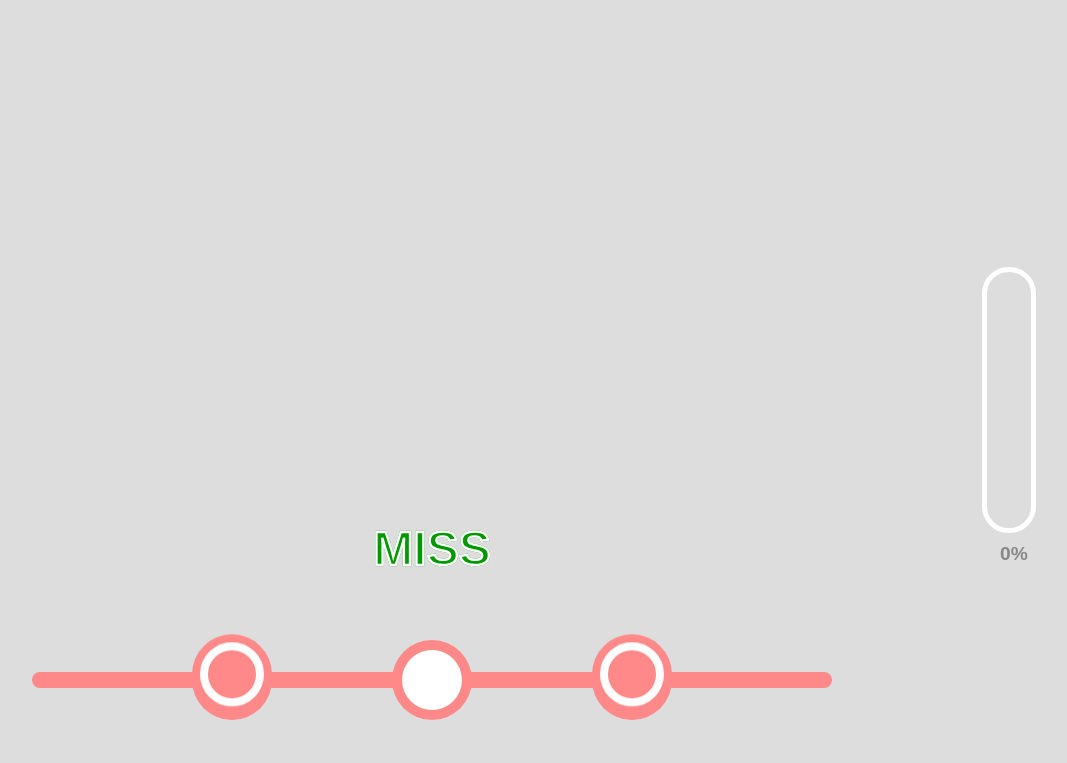
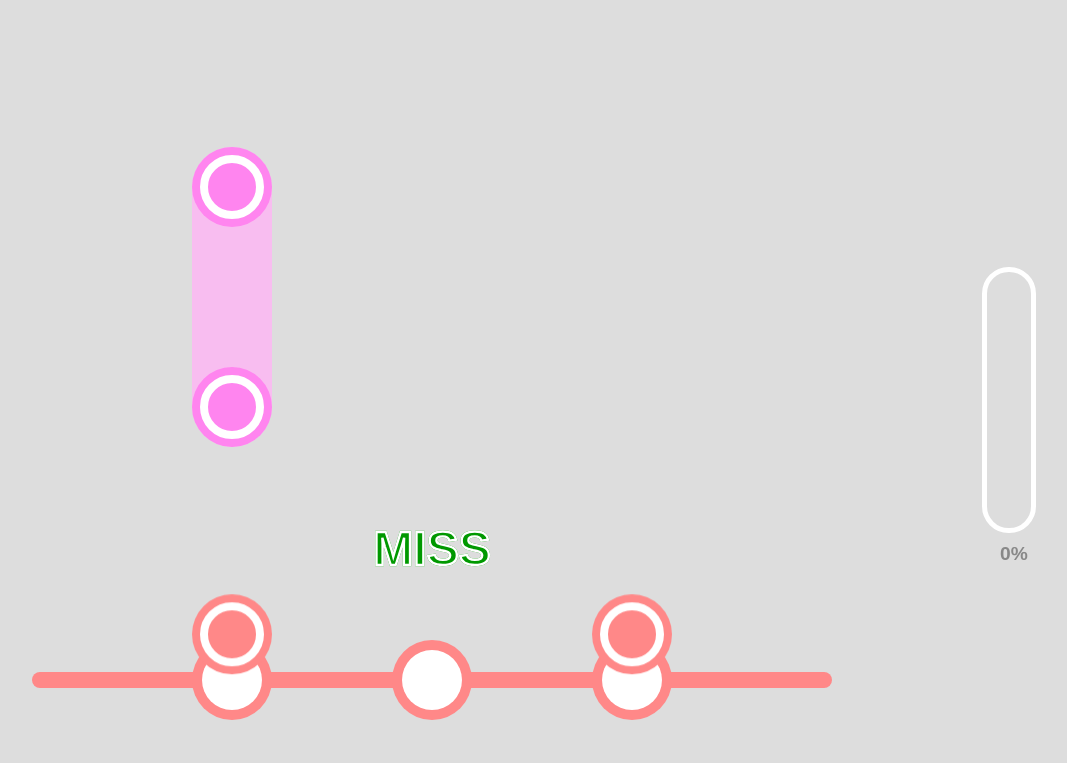
Before and after one commit to skyline3340/Music_Game_Engine, a plain HTML site: page index.html in a window 1280 px wide. Shown: the whole page, without its empty margins (208-1275 px from the left). Drawn offline with Linux system fonts and the light colour scheme.

Commit message:
Add line item.

```diff
--- a/css/style.css
+++ b/css/style.css
@@ -24,14 +24,14 @@ body {
     overflow: hidden;
 }
 
-.ball-area {
+.track-area {
     width: 100vw;
     display: flex;
     justify-content: center;
     align-items: center;
 }
 
-.ball-born {
+.track-born {
     width: calc(var(--ballw) * 2.5);
     display: flex;
     justify-content: center;
@@ -227,3 +227,36 @@ body {
         opacity: 0;
     }
 }
+
+.line {
+    position: absolute;
+    width: var(--ballw);
+    border-radius: calc(var(--ballw) / 2);
+    display: flex;
+    flex-direction: column;
+    justify-content: space-between;
+    align-items: center;
+    background-color: rgba(255, 182, 245, 0.8);
+    transition-duration: .033s;
+    transition-timing-function: linear;
+}
+
+.line-ball {
+    position: relative;
+    background-color: rgb(255, 133, 239);
+    width: var(--ballw);
+    height: var(--ballw);
+    border-radius: calc(var(--ballw) / 2);
+    z-index: 5;
+}
+
+.line-ball::before {
+    content: '';
+    position: absolute;
+    top: calc(var(--ballw) * 0.1);
+    left: calc(var(--ballw) * 0.1);
+    width: calc(var(--ballw) * 0.6);
+    height: calc(var(--ballw) * 0.6);
+    border: calc(var(--ballw) * 0.1) #fff solid;
+    border-radius: calc(var(--ballw) * 0.4);
+}
--- a/index.html
+++ b/index.html
@@ -12,10 +12,10 @@
 
 <body>
     <!-- 音球生成區 -->
-    <div class="ball-area">
-        <div class="ball-born" id="track0"></div>
-        <div class="ball-born" id="track1"></div>
-        <div class="ball-born" id="track2"></div>
+    <div class="track-area">
+        <div class="track-born" id="track0"></div>
+        <div class="track-born" id="track1"></div>
+        <div class="track-born" id="track2"></div>
     </div>
     <!-- 判定區 -->
     <div class="control-panel" id="controller">
--- a/js/main.js
+++ b/js/main.js
@@ -28,6 +28,17 @@ let spectrum = [    //譜
     }
 ]
 
+let lineSpectrum = [
+    track0 = [
+        start = {
+            4000: true,
+        },
+        end = {
+            4000: 4200,
+        }
+    ]
+]
+
 // 初始化
 window.onload = () => {
     checkLine = document.getElementById('controller').offsetHeight - (document.getElementsByClassName('check-point')[0].offsetHeight / 2);
@@ -37,7 +48,7 @@ window.onload = () => {
             totalBalls++;
         }
     }
-    window.setInterval(dropBall, delay);
+    window.setInterval(drop, delay);
     document.addEventListener('keydown', (event) => {
         if (keyMap[event.code] != undefined) {
             showCheckEffect(keyMap[event.code])
@@ -46,9 +57,10 @@ window.onload = () => {
     })
 }
 
-// 音球下落控制
-function dropBall() {
+// 下落控制
+function drop() {
     var balls = document.getElementsByClassName('ball');
+    var lines = document.getElementsByClassName('line');
     for (var key = 0; key < balls.length; key++) {
         var position = getPosition(balls[key]);
         if (position.y + (balls[key].offsetHeight / 2) + speed < vh) {
@@ -60,7 +72,21 @@ function dropBall() {
             showCheckLevel(100);
         }
     }
+    for(var key = 0; key < lines.length; key++){
+        var position = getPosition(lines[key]);
+        if (position.y - (lines[key].offsetHeight / 2) + speed < vh) {
+            lines[key].style.transform = `translateY(${position.y + speed}px)`;
+            console.log(getPosition(lines[key]))
+            continue;
+        }
+        if (position.y + lines[key].offsetHeight + speed >= vh) {
+            lines[key].remove();
+            showCheckLevel(100);
+        }
+    }
     createBall();
+    createLine();
+    timeLine += delay;
 }
 
 // 取得物件位置
@@ -77,10 +103,25 @@ function createBall() {
         if (spectrum[track][timeLine]) {
             var ball = document.createElement('div');
             ball.classList.add('ball');
+            ball.style.transform = `translateY(${range / -2}px)`;
             document.getElementById(`track${track}`).append(ball);
         }
     }
-    timeLine += delay;
+}
+
+// 依時間軸生成音條
+function createLine() {
+    for(var track in lineSpectrum){
+        if (lineSpectrum[track][0][timeLine]) {
+            var line = document.createElement('div');
+            var height = ((lineSpectrum[track][1][timeLine] - timeLine) / delay) * speed
+            line.classList.add('line');
+            line.style.height = `${height}px`;
+            line.style.transform = `translateY(${height / -2}px)`;
+            line.innerHTML = '<div class="line-ball"></div><div class="line-ball"></div>'
+            document.getElementById(`track${track}`).append(line);
+        }
+    }
 }
 
 // 確認音球位置是否在判定區
```
